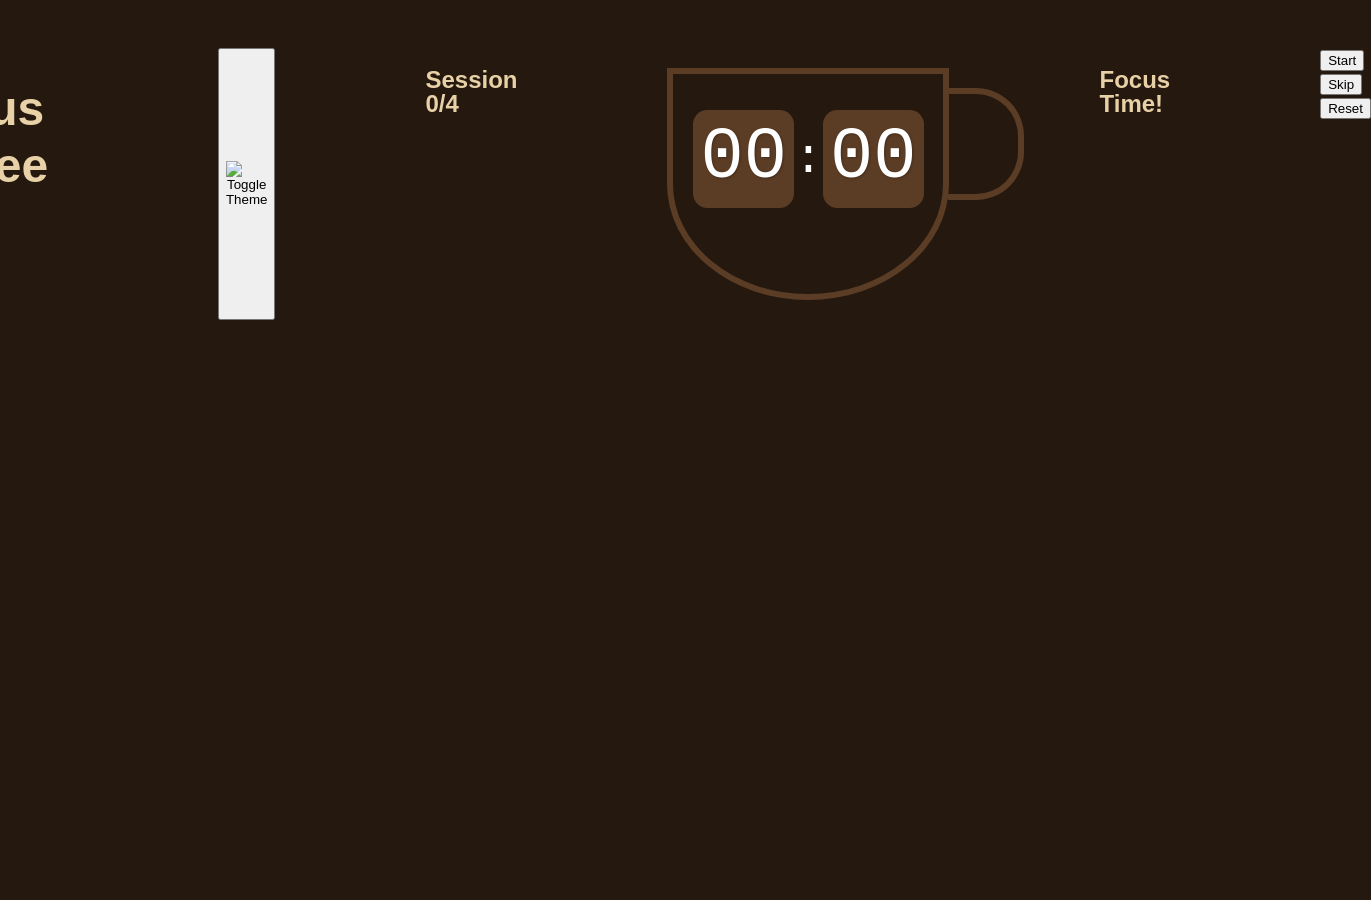
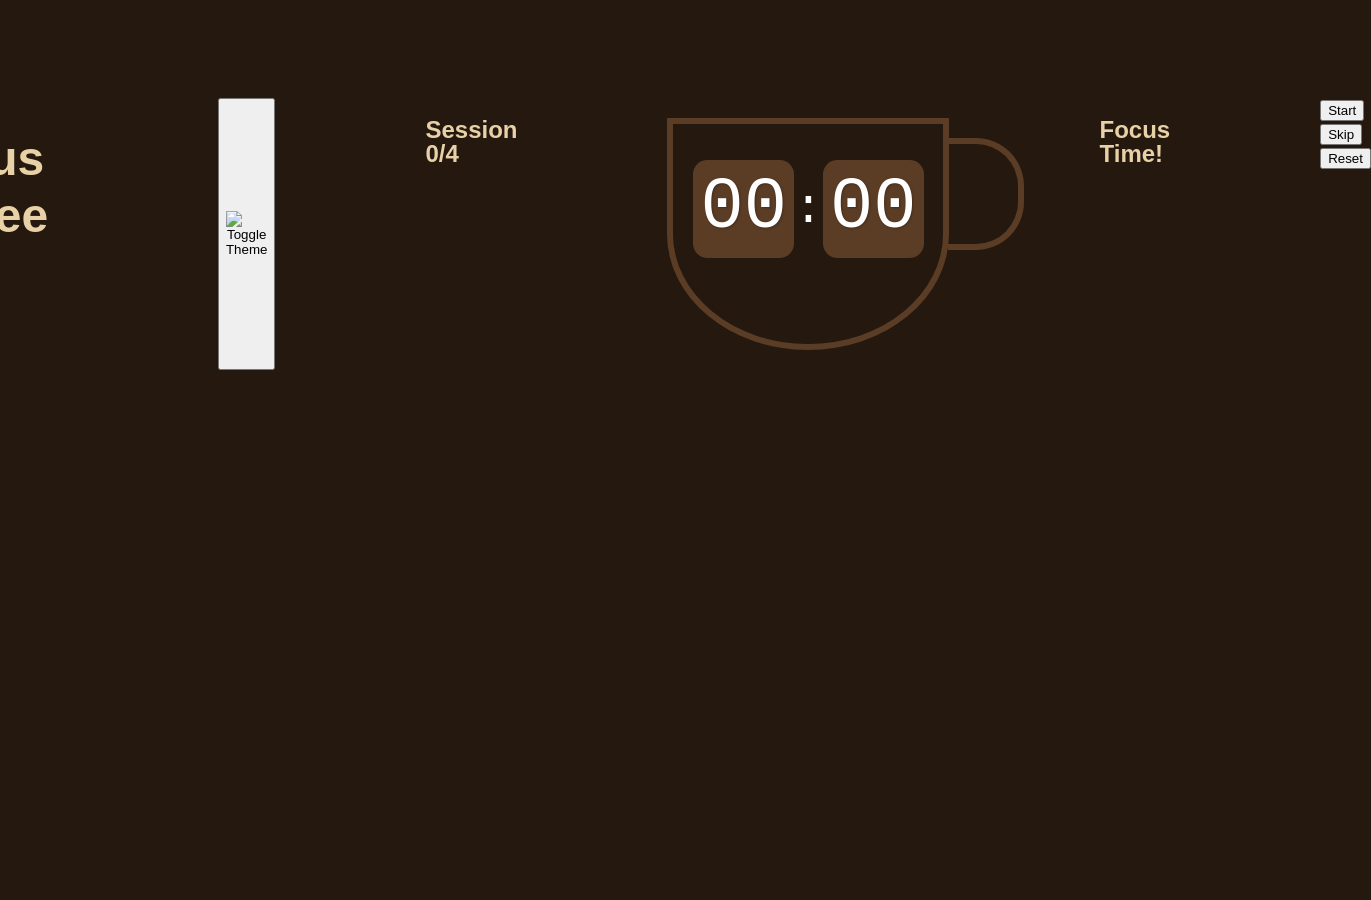

Small fixes

--- a/src/styles.css
+++ b/src/styles.css
@@ -6,7 +6,7 @@
   font-size: 16px;
   line-height: 24px;
   font-weight: 400;
-  padding: 40px 0;
+  padding: 90px 0 40px 0;
 
   color: var(--text-color);
   background-color: var(--background-color);
@@ -82,8 +82,8 @@ h1 {
 }
 
 #top-buttons-container {
-  top: 15px;
-  right: 15px;
+  top: 50px;
+  right: 10px;
   position: fixed;
 }
 
